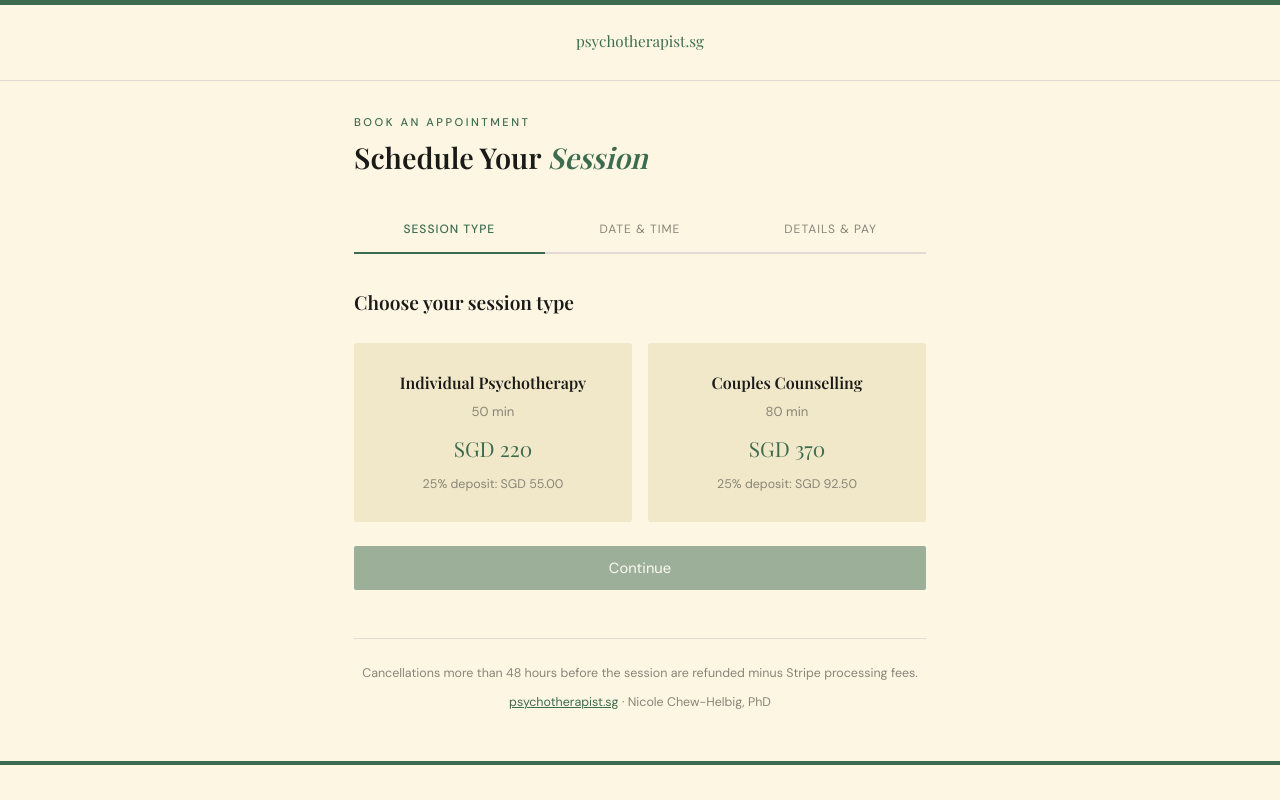
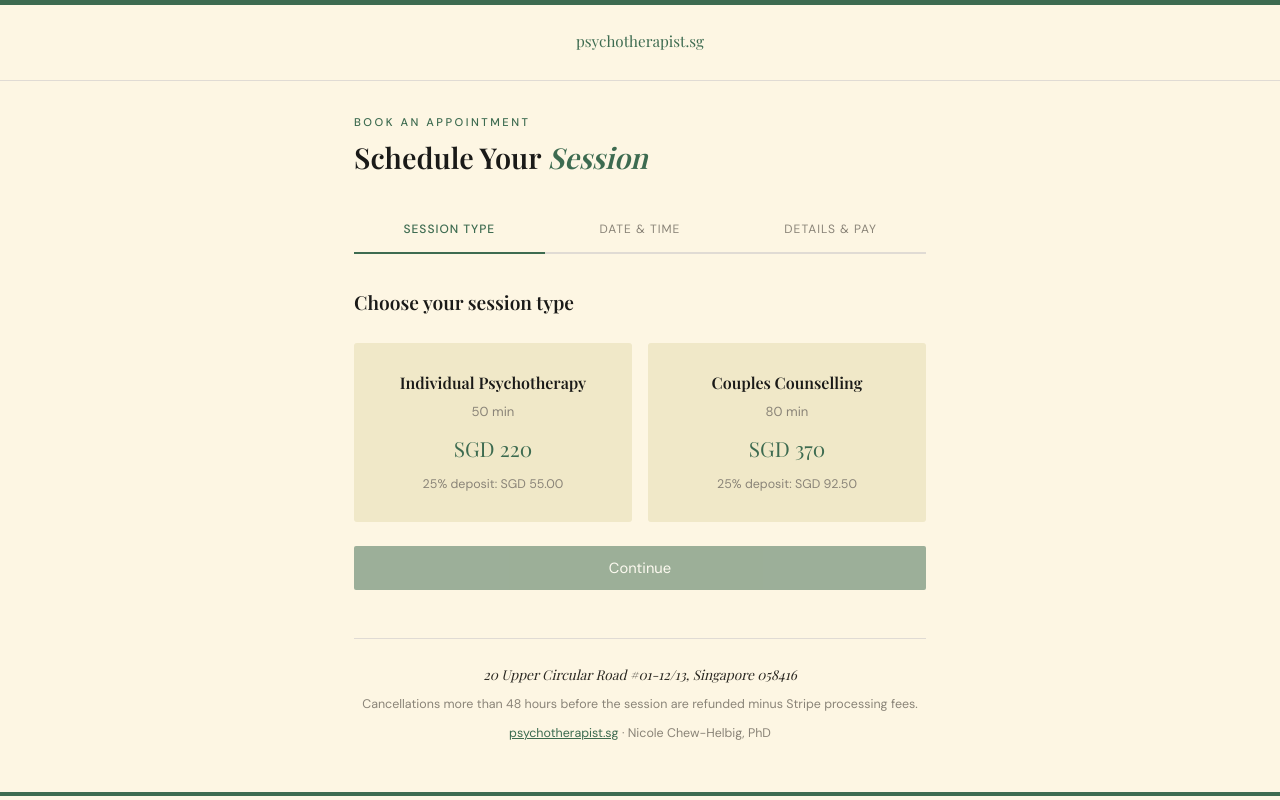
Before and after one commit to chewhelbig/psychotherapy-booking, a Next.js app: page / in a window 1280 px wide. Built offline with nearby package versions, Linux system fonts and the light colour scheme; a web font is replaced by a local one.

Commit message:
Update index.js

```diff
--- a/pages/index.js
+++ b/pages/index.js
@@ -307,7 +307,10 @@ export default function BookingPage() {
 
           {/* Footer */}
           <div style={{ borderTop: '1px solid var(--rule)', marginTop: '3rem', paddingTop: '1.5rem', textAlign: 'center' }}>
-            <p style={{ fontSize: '0.78rem', color: 'var(--faint)' }}>
+            <p style={{ fontSize: '0.85rem', color: 'var(--text)', fontFamily: 'var(--font-heading)', fontStyle: 'italic' }}>
+              20 Upper Circular Road #01-12/13, Singapore 058416
+            </p>
+            <p style={{ fontSize: '0.78rem', color: 'var(--faint)', marginTop: '0.5rem' }}>
               Cancellations more than 48 hours before the session are refunded minus Stripe processing fees.
             </p>
             <p style={{ fontSize: '0.78rem', color: 'var(--faint)', marginTop: '0.5rem' }}>
```
